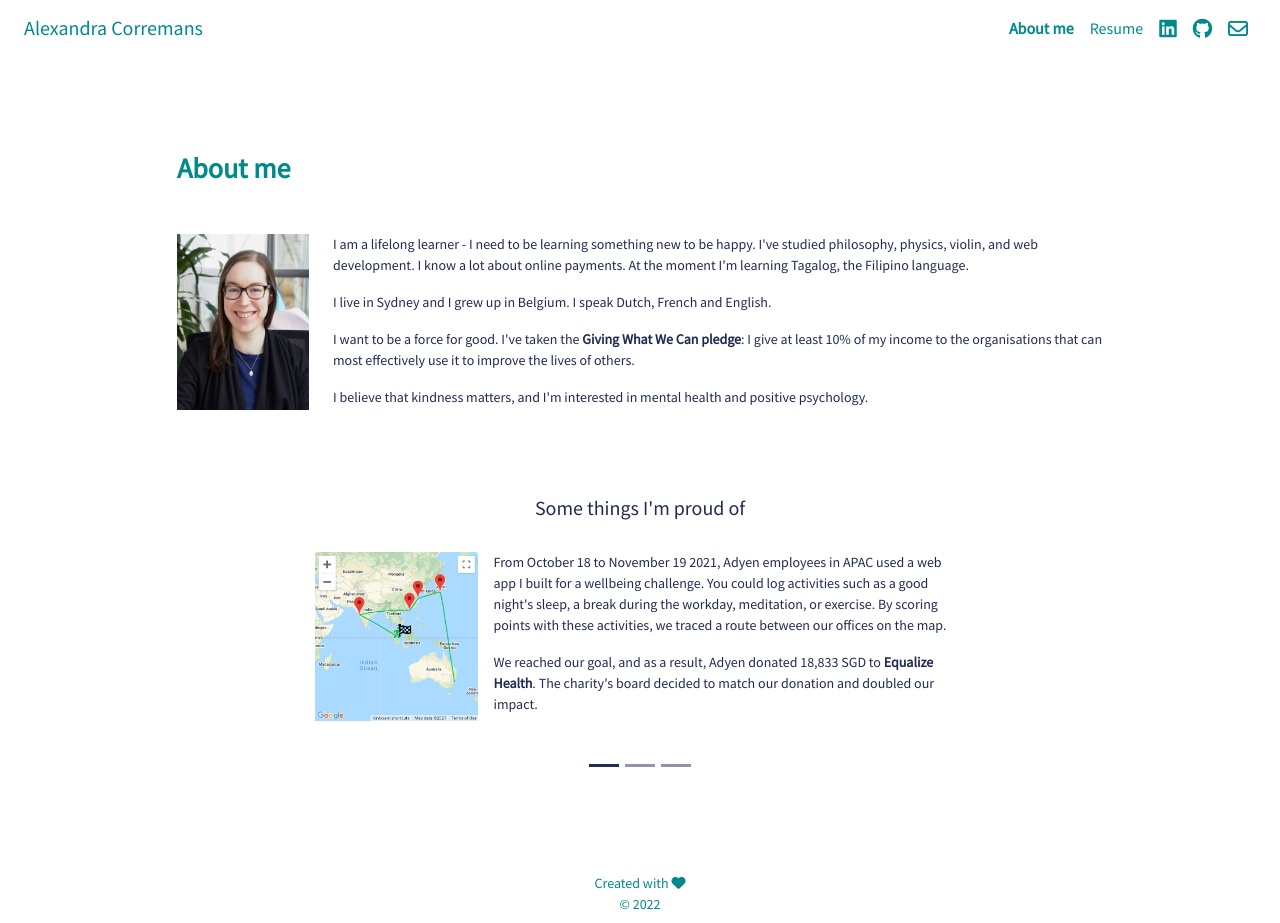
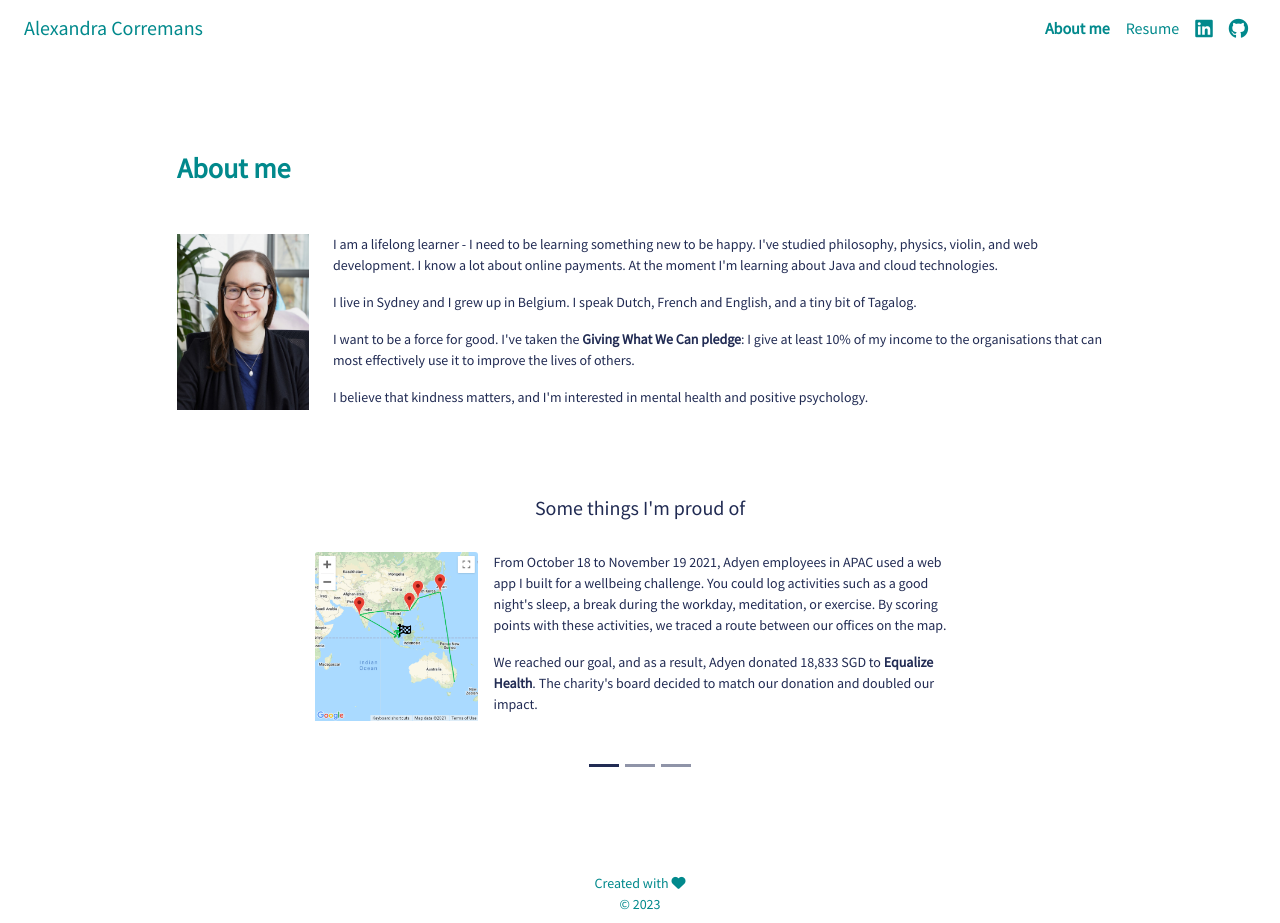
Before and after one commit to alexcorremans/alexcorremans.github.io, a Jekyll site: the page built from bio.html, in a window 1280 px wide. Built offline with Jekyll 4.4.1, drawn with Linux system fonts in a browser that asks for light colours; nearby versions of some CDN libraries.

Commit message:
2023 update

```diff
--- a/_layouts/default.html
+++ b/_layouts/default.html
@@ -72,9 +72,6 @@
                 <li class="nav-item">
                   <a class="nav-link" href="https://github.com/alexcorremans" target="_blank" rel="noopener"><i class="fab fa-github fa-lg"></i></a>
                 </li>
-                <li class="nav-item">
-                  <a class="nav-link" href="mailto:hello@alexcorremans.com"><i class="far fa-envelope fa-lg"></i></a>
-                </li>
               </ul>
             </div>
           </div>
@@ -91,7 +88,7 @@
     <footer class="mt-auto container-fluid">
       <div class="container-fluid mt-4">
         <p class="pt-2 pb-2 mb-0 text-center p-footer"><a class="a-footer" href="https://github.com/alexcorremans/personal-website" target="_blank" rel="noopener">Created with <i class="fas fa-heart"></i></a>
-          <br>&copy; 2022</p>
+          <br>&copy; 2023</p>
       </div>
     </footer>
     <script src="https://cdn.jsdelivr.net/npm/bootstrap@5.1.3/dist/js/bootstrap.bundle.min.js" integrity="sha384-ka7Sk0Gln4gmtz2MlQnikT1wXgYsOg+OMhuP+IlRH9sENBO0LRn5q+8nbTov4+1p" crossorigin="anonymous"></script>
--- a/bio.html
+++ b/bio.html
@@ -11,8 +11,8 @@ nav-name: bio
     <div class="col-md-12">
       <img src="/images/photo.jpg" class="me-4 mb-1 img-fluid float-start profile-img" alt="A picture of me">
       <p class="">I am a lifelong learner - I need to be learning something new to be happy. I've studied philosophy,
-        physics, violin, and web development. I know a lot about online payments. At the moment I'm learning Tagalog, the Filipino language.</p>
-      <p>I live in Sydney and I grew up in Belgium. I speak Dutch, French and English.</p>
+        physics, violin, and web development. I know a lot about online payments. At the moment I'm learning about Java and cloud technologies.</p>
+      <p>I live in Sydney and I grew up in Belgium. I speak Dutch, French and English, and a tiny bit of Tagalog.</p>
       <p>I want to be a force for good. I've taken the <a href="https://www.givingwhatwecan.org/pledge" target="_blank" rel="noopener">Giving What We Can pledge</a>:
         I give at least 10% of my income to the organisations that can most effectively
       use it to improve the lives of others.</p>
--- a/index.html
+++ b/index.html
@@ -14,7 +14,7 @@ nav-name: home
         <p class="headline text-center text-sm-start">Hi, I'm Alex.</p>
         <p class="paragraph mt-4 text-center text-sm-start">I'm a technical support professional. I have experience leading a team and working with enterprise clients in a high pressure, fast paced environment.</p>
         <p class="paragraph mt-4 text-center text-sm-start">I'm interested in mental health and wellbeing, and in making the world a&nbsp;better&nbsp;place.</p>
-        <p class="paragraph mt-4 mb-0 text-center text-sm-start">I'm always open for a conversation. You can reach me at <a href="mailto:hello@alexcorremans.com">hello@alexcorremans.com</a>.
+        <p class="paragraph mt-4 mb-0 text-center text-sm-start">I'm always open for a conversation. You can find me on <a class="normal" href="https://www.linkedin.com/in/alexandra-corremans/" target="_blank" rel="noopener">LinkedIn</a>.
         </p>
       </div>
     </div>
--- a/resume.html
+++ b/resume.html
@@ -14,7 +14,7 @@ nav-name: resume
     <div class="col-md-9">
       <div class="row pb-4">
         <div class="col-sm-8 col-9">
-          <p><strong>Manager, Technical Support - APAC</strong>
+          <p><strong>Manager, Technical Support</strong>
           <br>Mar 2022 - now</p>
         </div>
         <div class="col-sm-4 col-3">
--- a/styles.css
+++ b/styles.css
@@ -109,3 +109,7 @@ body {
 .a-footer:hover {
   color: rgba(99,193,197);
 }
+
+a.normal {
+  font-weight: normal;
+}
```
